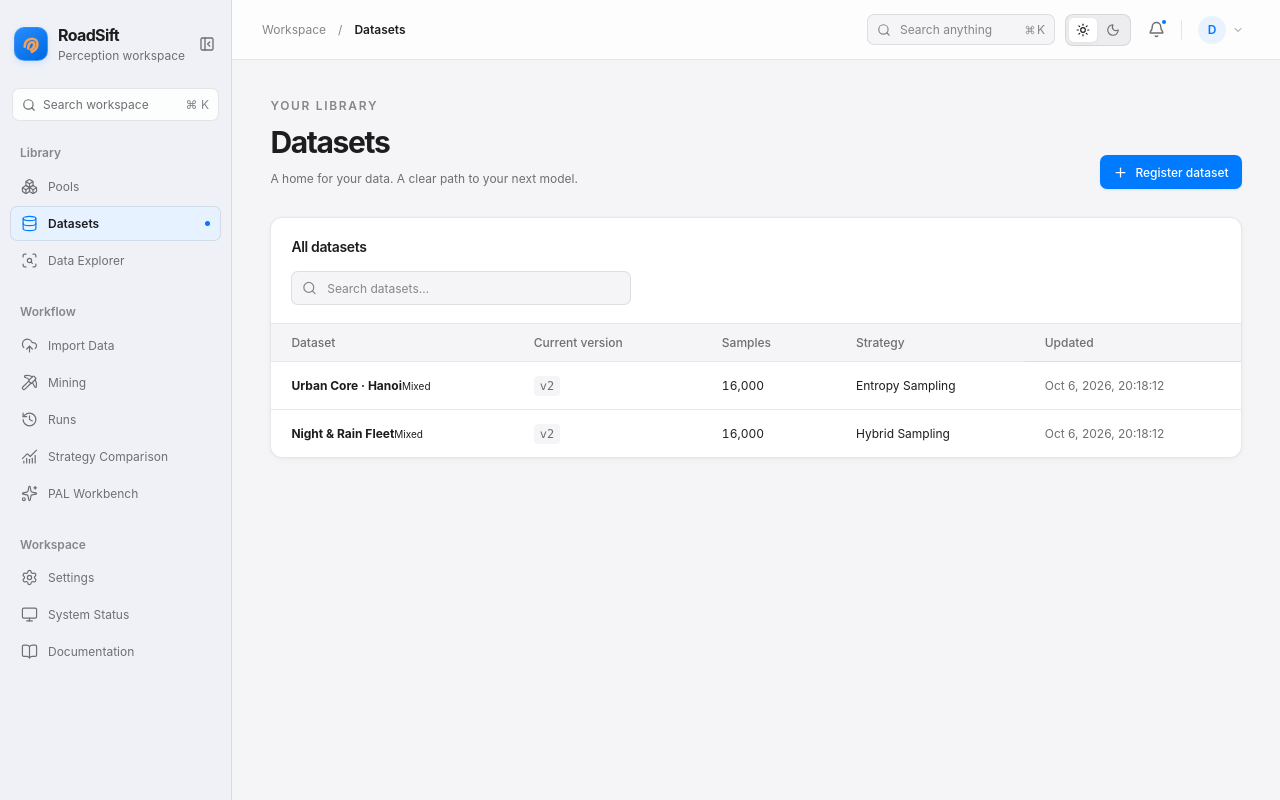
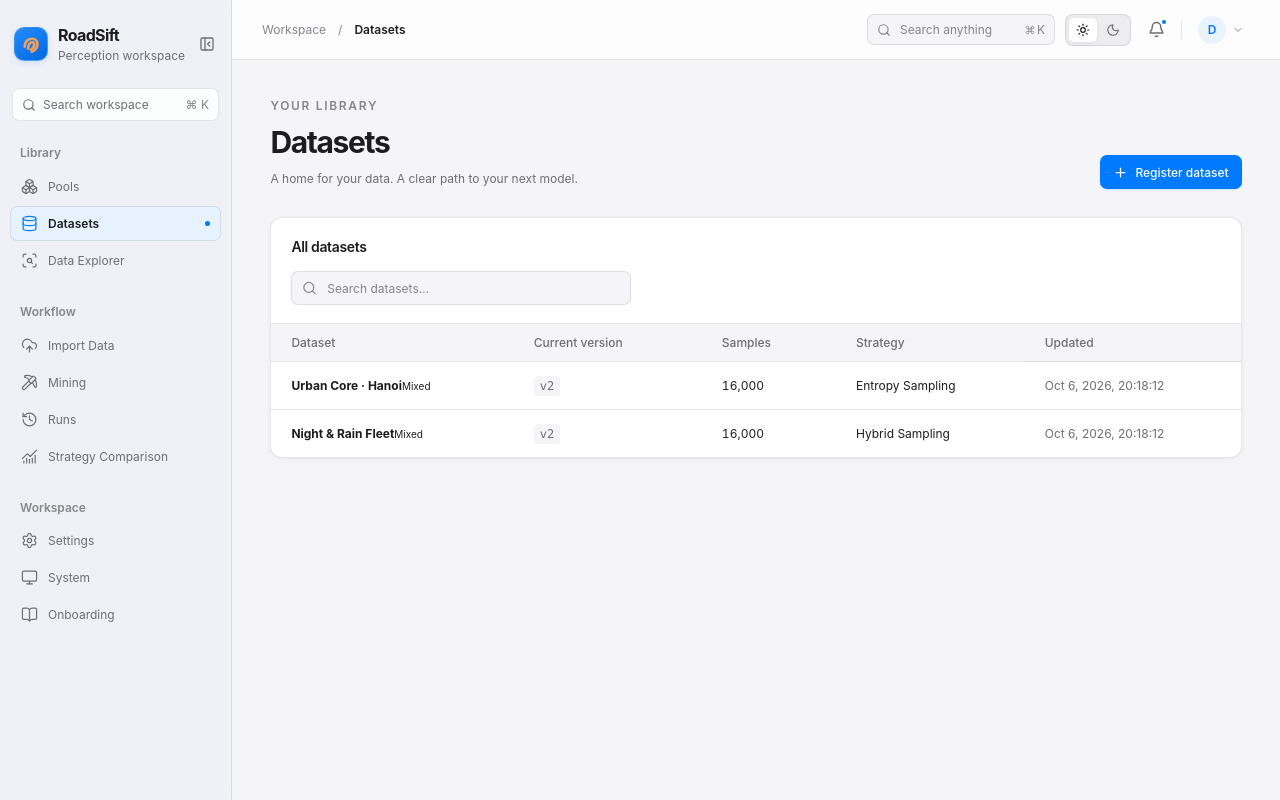
Before and after one commit to tom-e666/roadsift-mock-ui, a React (Vite) app: page / in a window 1280 px wide. Built offline with nearby package versions, Linux system fonts and the light colour scheme.

Commit message:
ui: simplify workspace navigation

```diff
--- a/src/data.js
+++ b/src/data.js
@@ -1,9 +1,9 @@
-import { BookOpen, Database, ScanSearch, UploadCloud, Pickaxe, History, ChartNoAxesCombined, Sparkles, Settings, Monitor, Boxes } from 'lucide-react';
+import { BookOpen, Database, ScanSearch, UploadCloud, Pickaxe, History, ChartNoAxesCombined, Settings, Monitor, Boxes } from 'lucide-react';
 
 export const groups = [
   ['Library', [['pools', 'Pools', Boxes], ['datasets', 'Datasets', Database], ['data-explorer', 'Data Explorer', ScanSearch]]],
-  ['Workflow', [['import', 'Import Data', UploadCloud], ['mining', 'Mining', Pickaxe], ['history', 'Runs', History], ['comparison', 'Strategy Comparison', ChartNoAxesCombined], ['pal', 'PAL Workbench', Sparkles]]],
-  ['Workspace', [['settings', 'Settings', Settings], ['system', 'System Status', Monitor], ['documentation', 'Documentation', BookOpen]]],
+  ['Workflow', [['import', 'Import Data', UploadCloud], ['mining', 'Mining', Pickaxe], ['history', 'Runs', History], ['comparison', 'Strategy Comparison', ChartNoAxesCombined]]],
+  ['Workspace', [['settings', 'Settings', Settings], ['system', 'System', Monitor], ['onboarding', 'Onboarding', BookOpen]]],
 ];
 export const allPages = groups.flatMap(([, items]) => items);
 export const initialDatasets = [
```
